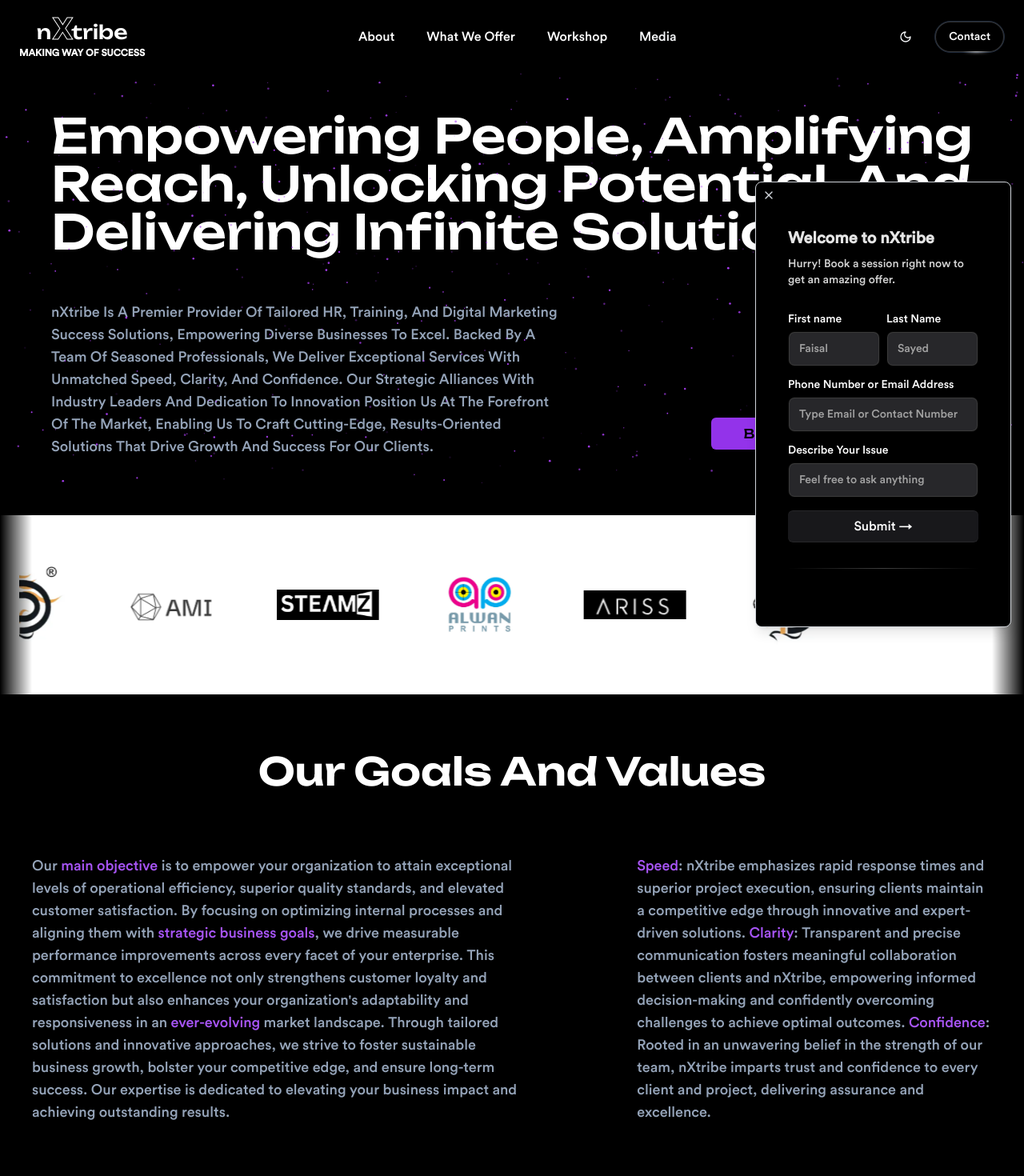
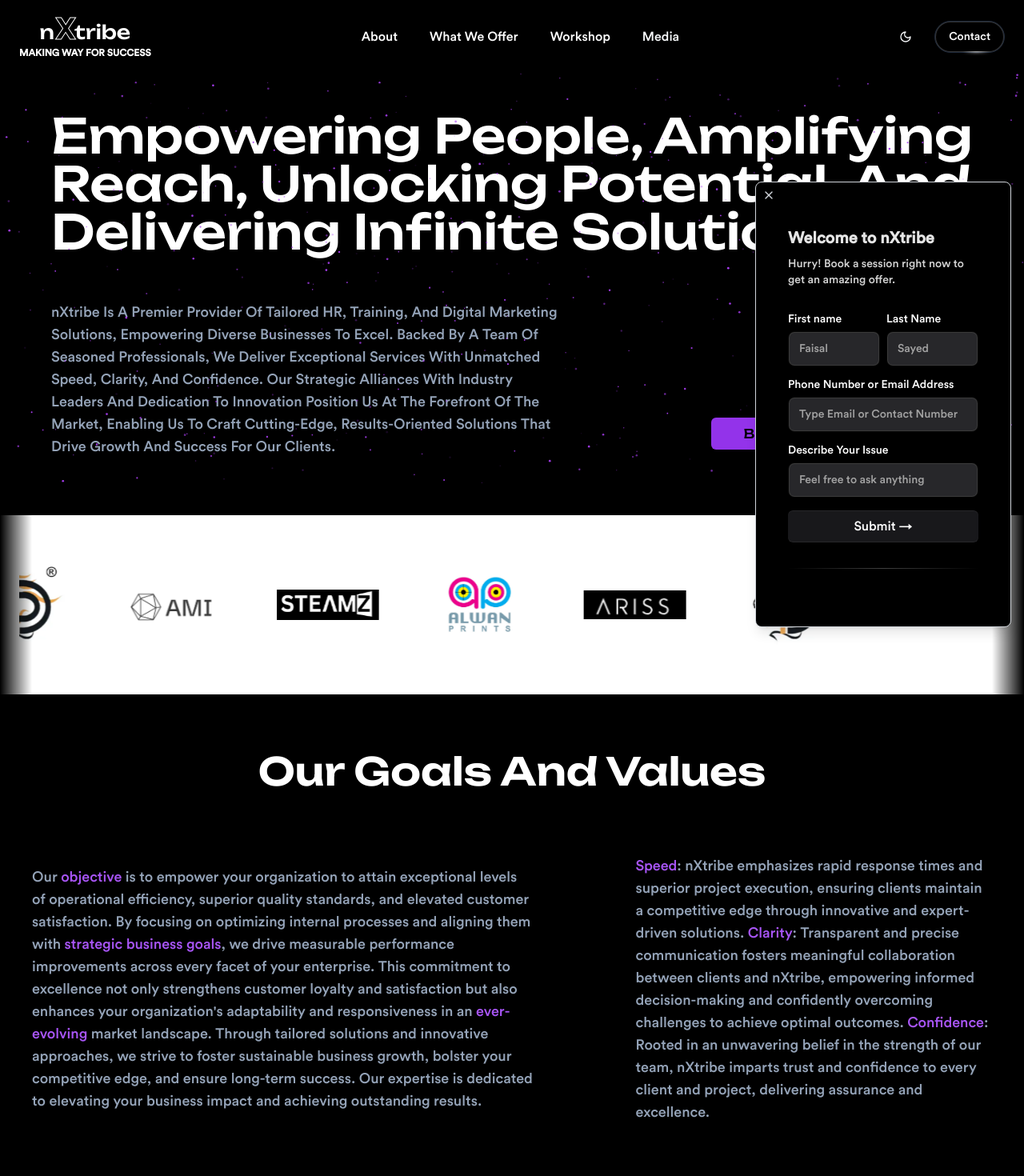
Before and after one commit to saadtresayyed10/nxtribe-revamp, a Next.js app: page / in a window 1280 px wide. Shown: the top 1470 px of the page at 80% size. Built offline with nearby package versions, Linux system fonts and the light colour scheme.

Commit message:
Main page changes

```diff
--- a/app/_components/HomePage/CarouselImages.tsx
+++ b/app/_components/HomePage/CarouselImages.tsx
@@ -33,7 +33,7 @@ export function CarouselImages() {
         transition={{ duration: 0.4, ease: "easeOut", delay: 0.6 }}
         className="lg:mt-10 lg:mb-4 dark:text-white text-black font-unbounded lg:text-5xl text-3xl font-semibold capitalize lg:ml-10 ml-6"
       >
-        Actually Why <span className="lowercase">n</span>
+        Why <span className="lowercase">n</span>
         <span className="text-purple-700 dark:text-purple-500 lg:text-5xl text-3xl">
           X
         </span>
--- a/app/_components/HomePage/GoalsAndValues.tsx
+++ b/app/_components/HomePage/GoalsAndValues.tsx
@@ -45,7 +45,7 @@ const GoalsAndValues = () => {
         >
           Our{" "}
           <span className="text-purple-700 dark:text-purple-500">
-            main objective
+            objective
           </span>{" "}
           is to empower your organization to attain exceptional levels of
           operational efficiency, superior quality standards, and elevated
--- a/app/_components/HomePage/Navbar.tsx
+++ b/app/_components/HomePage/Navbar.tsx
@@ -116,7 +116,7 @@ const Logo = () => {
         tribe
       </h1>
       <p className="font-circular text-black dark:text-white font-semibold text-xs uppercase">
-        Making way of success
+        Making way for success
       </p>
     </Link>
   );
--- a/app/_components/HomePage/SparklesBg.tsx
+++ b/app/_components/HomePage/SparklesBg.tsx
@@ -37,7 +37,7 @@ export function HeroSection() {
               transition={{ duration: 1.4, ease: "easeOut", delay: 1.2 }}
             >
               <span className="lowercase">n</span>Xtribe is a premier provider
-              of tailored HR, Training, and Digital Marketing Success solutions,
+              of tailored HR, Training, and Digital Marketing solutions,
               empowering diverse businesses to excel. Backed by a team of
               seasoned professionals, we deliver exceptional services with
               unmatched Speed, Clarity, and Confidence. Our strategic alliances
--- a/package.json
+++ b/package.json
@@ -5,7 +5,7 @@
   "scripts": {
     "dev": "next dev",
     "build": "next build",
-    "start": "NODE_ENV=production node server.ts",
+    "start": "next start",
     "lint": "next lint"
   },
   "dependencies": {
```
